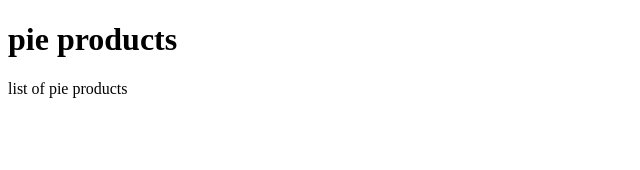
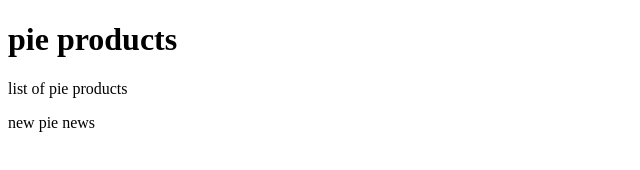
Before and after one commit to gittest9/com.pie.demo, a plain HTML site: page WebContent/index.html in a window 1280 px wide. Shown: the full height of the page, 0-640 px from the left. Drawn offline with Linux system fonts and the light colour scheme.

Commit message:
index completed
coding done for version v1.0

```diff
--- a/WebContent/index.html
+++ b/WebContent/index.html
@@ -7,5 +7,6 @@
 <body>
 <h1> pie products</h1>
 <p>list of pie products</p>
+<span>new pie news</span>
 </body>
 </html>
```
